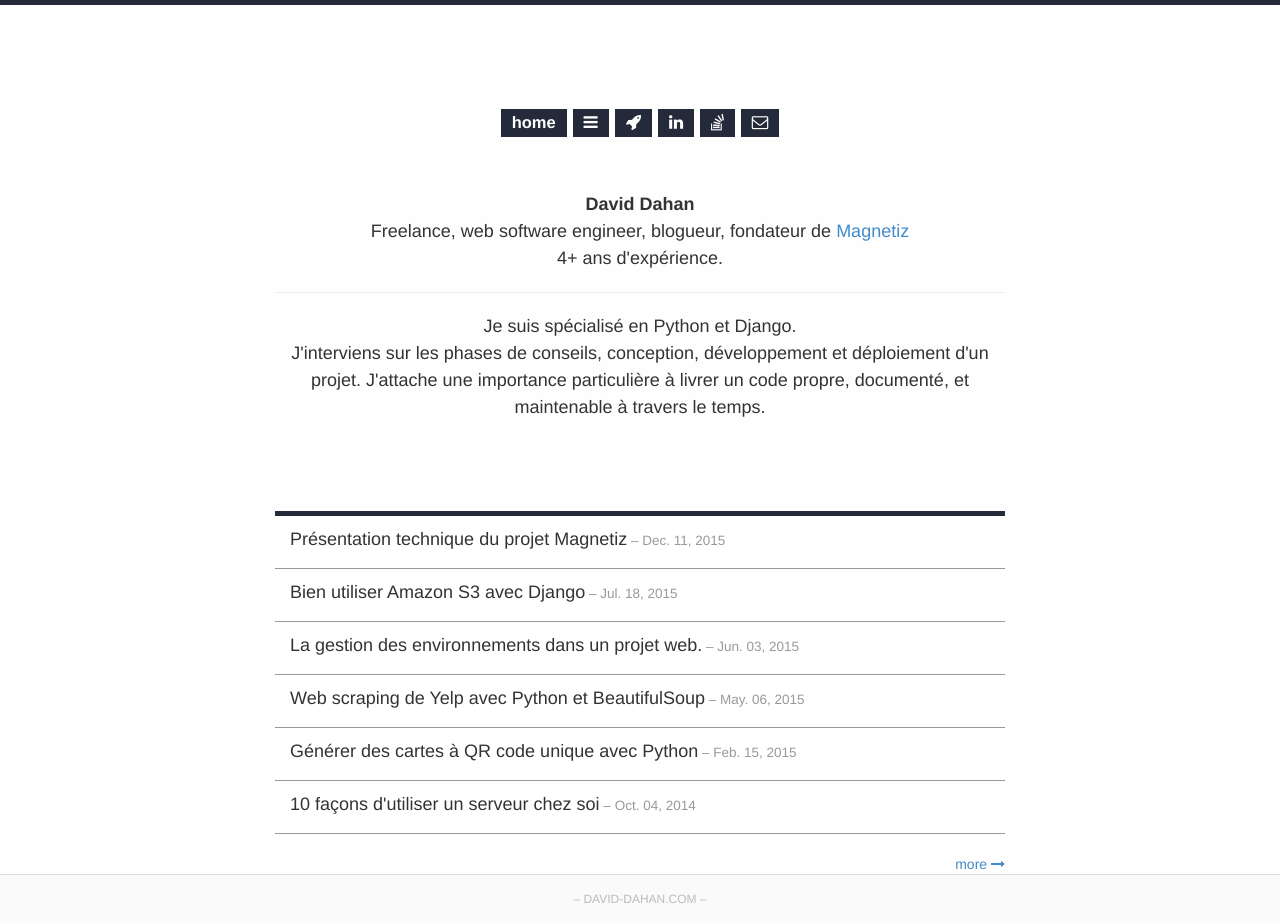
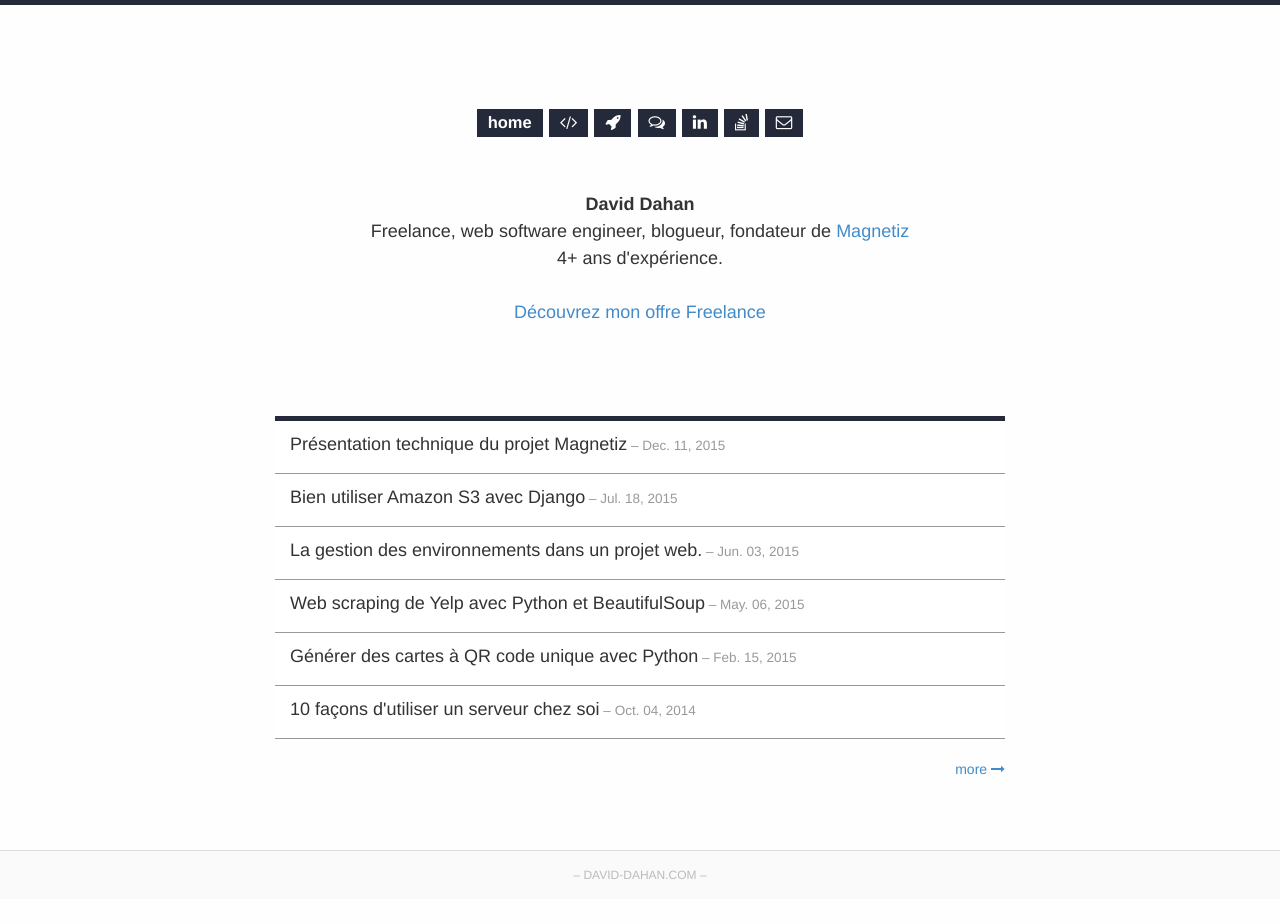
Before and after one commit to ddahan/ddahan.github.io, a Jekyll site: the page built from index.html, in a window 1280 px wide. Built offline with Jekyll 4.4.1, drawn with Linux system fonts in a browser that asks for light colours; Markdown is read by kramdown in place of the engine named in the settings; the list of posts is cut into pages by our own code; after the commit the page ends 900 px from its top, so only the background shows below that.

Commit message:
Ajout page de l'offre

```diff
--- a/_layouts/default.html
+++ b/_layouts/default.html
@@ -26,11 +26,12 @@
                         </div>
                     <![endif]-->
                     <a href="/" class="label label-darkblue">{{ site.name }}</a>
-                    <a href="/blog/" class="label label-darkblue" data-toggle="tooltip" title="Blog Articles"><i class="fa fa-bars"></i></a>
-                    <a href="/projects/" class="label label-darkblue" data-toggle="tooltip" title="Personal Projects"><i class="fa fa-rocket"></i></a>
+                    <a href="/consulting/" class="label label-darkblue" data-toggle="tooltip" title="Offre freelance"><i class="fa fa-code"></i></a>
+                    <a href="/projects/" class="label label-darkblue" data-toggle="tooltip" title="Projets / références"><i class="fa fa-rocket"></i></a>
+                    <a href="/blog/" class="label label-darkblue" data-toggle="tooltip" title="Articles de blog"><i class="fa fa-comments-o"></i></a>
                     <a href="{{ site.author.linkedin_link }}" class="label label-darkblue" data-toggle="tooltip" title="Linked In"><i class="fa fa-linkedin"></i></a>
                     <a href="{{ site.author.stackoverflow_link }}" class="label label-darkblue" data-toggle="tooltip" title="Stack Overflow"><i class="fa fa-stack-overflow"></i></a>
-                    <a href="#" class="label label-darkblue" data-toggle="tooltip" title="Send an email to: david.dahan3[AT]gmail[DOT]com"><i class="fa fa-envelope-o"></i></a>
+                    <a href="mailto:consulting@david-dahan.com" class="label label-darkblue" data-toggle="tooltip" title="Cliquez pour m'envoyer un mail"><i class="fa fa-envelope-o"></i></a>
 
                 </div>
                 <div id="content">
--- a/index.html
+++ b/index.html
@@ -3,17 +3,12 @@
 ---
 
 <header id="post-header">
-    <h4>
+    <h4 class="test">
         <b>David Dahan</b><br>
         Freelance, web software engineer, blogueur, fondateur de <a href="http://www.magnetiz.fr">Magnetiz</a><br>
-        4+ ans d'expérience.<hr>
-        Je suis spécialisé en Python et Django.<br>
-        J'interviens sur les phases de conseils, conception, développement et déploiement d'un projet.
-        J'attache une importance particulière à livrer un code propre, documenté, et maintenable à travers le temps.
+        4+ ans d'expérience.<br><br>
+        <a href="/consulting">Découvrez mon offre Freelance</a>
     </h4>
-    <h5>
-
-    </h5>
 </header>
 
 
--- a/projects/index.html
+++ b/projects/index.html
@@ -4,8 +4,8 @@
 ---
 
 <header id="post-header">
-    <h1 id="post-title">Projects</h1>
-    <h4 id="post-subtitle">All the cool stuff!</h4>
+    <h1 id="post-title">Projets</h1>
+    <h4 id="post-subtitle">Découvrez mes réalisations</h4>
 </header>
 
 {% if site.data.projects.size > 0 %}
```
Also changed, not shown: consulting/index.html (added, +51 -0 lines).
